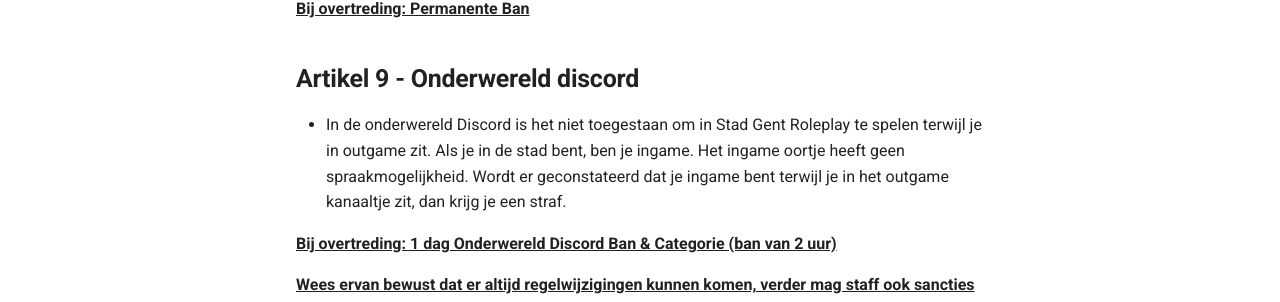
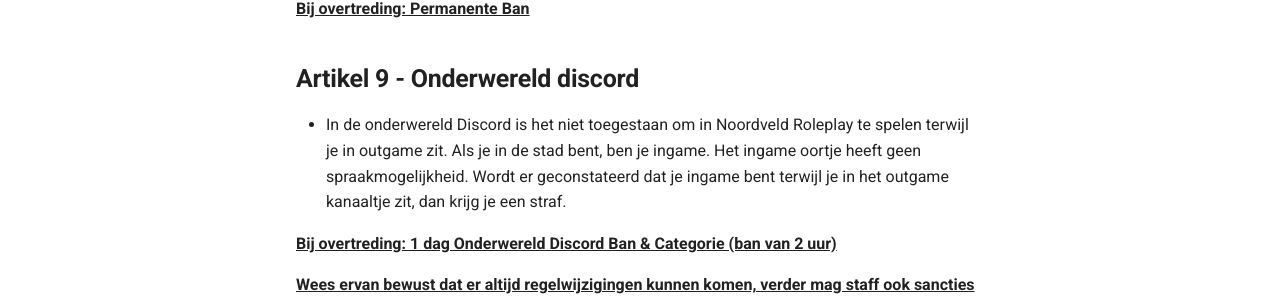
Before and after one commit to FlaKKee/OlympicRP-APV, an MkDocs documentation site: the page built from docs/discord.md, in a window 1280 px wide and 900 px high, scrolled down 1327 px. Shown: the part 487-789 px from the top of the window. Built offline with MkDocs 1.6.1 and Material for MkDocs 9.7.7, drawn with Linux system fonts in a browser that asks for light colours.

Commit message:
Update discord.md

```diff
--- a/docs/discord.md
+++ b/docs/discord.md
@@ -52,7 +52,7 @@
 **^^Bij overtreding: Permanente Ban^^**
 
 ## **Artikel 9 - Onderwereld discord**
-- In de onderwereld Discord is het niet toegestaan om in Stad Gent Roleplay te spelen terwijl je in outgame zit. Als je in de stad bent, ben je ingame. Het ingame oortje heeft geen spraakmogelijkheid. Wordt er geconstateerd dat je ingame bent terwijl je in het outgame kanaaltje zit, dan krijg je een straf.
+- In de onderwereld Discord is het niet toegestaan om in Noordveld Roleplay te spelen terwijl je in outgame zit. Als je in de stad bent, ben je ingame. Het ingame oortje heeft geen spraakmogelijkheid. Wordt er geconstateerd dat je ingame bent terwijl je in het outgame kanaaltje zit, dan krijg je een straf.
 
 **^^Bij overtreding: 1 dag Onderwereld Discord Ban & Categorie (ban van 2 uur)^^**
 
```
